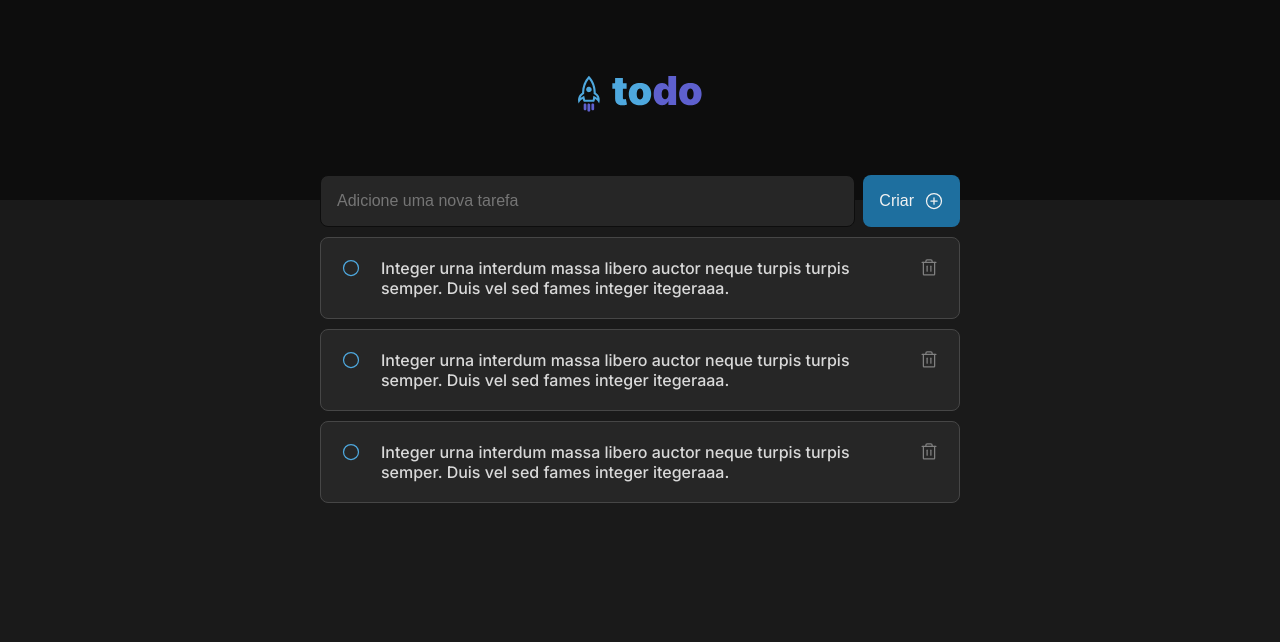
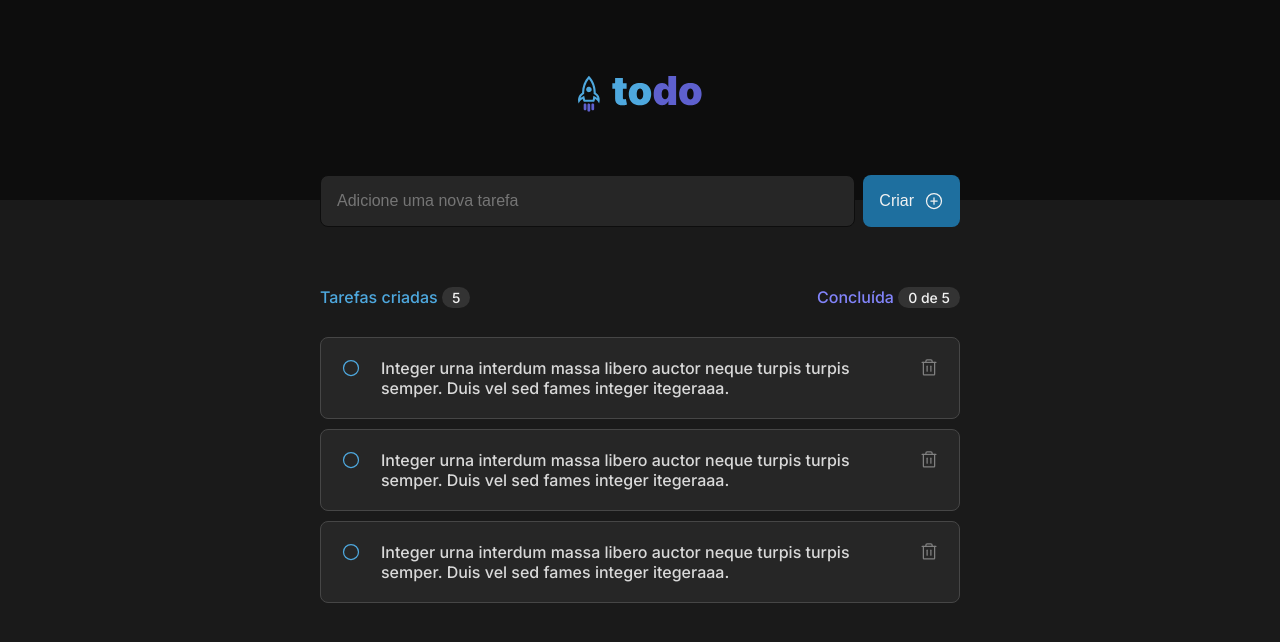
Before and after one commit to LucasFMarques2/todList---RocketSeat, a React (Vite) app: page / in a window 1280 px wide. Shown: the top 642 px of the page. Built offline with nearby package versions, Linux system fonts and the light colour scheme.

Commit message:
Finalinzando Layoout

```diff
--- a/src/Home/index.jsx
+++ b/src/Home/index.jsx
@@ -12,7 +12,10 @@ export function Home(){
                     <input type="text" name="" placeholder="Adicione uma nova tarefa" id="" />
                     <button type="submit">Criar <PlusCircle size={20}/></button>
                 </form>
-
+                <div className={style.taskStatusTitle}>
+                    <p>Tarefas criadas <span>5</span></p>
+                    <p>Concluída <span>0 de 5</span></p>
+                </div>
                 <TaskList/>
                 <TaskList/>
                 <TaskList/>
--- a/src/Home/index.module.css
+++ b/src/Home/index.module.css
@@ -7,6 +7,7 @@
 
 .tasksArea{
     width: 50%;
+    margin-bottom: 10rem;
 }
 
 .tasksArea form{
@@ -47,6 +48,28 @@
     }
 }
 
+.taskStatusTitle{
+    display: flex;
+    justify-content: space-between;
+    margin: 6rem 0  3rem;
+}
+
+.taskStatusTitle p:nth-child(1){
+    color: var(--blue-200);
+}
+.taskStatusTitle p:nth-child(2){
+    color: var(--purple-200);
+}
+
+.taskStatusTitle p span{
+    padding: .2rem 1rem;
+    border-radius: 5rem;
+    background: var(--gray-400);
+    color: var(--gray-100);
+    font-size: 1.4rem;
+}
+
+
 .tasksArea form button:hover{
     background: var(--blue-200);
 }
@@ -61,4 +84,8 @@
         font-size: 1.4rem;
     }
 
+    .taskStatusTitle{
+        font-size: 1.2rem;
+    }
+
 }
```
